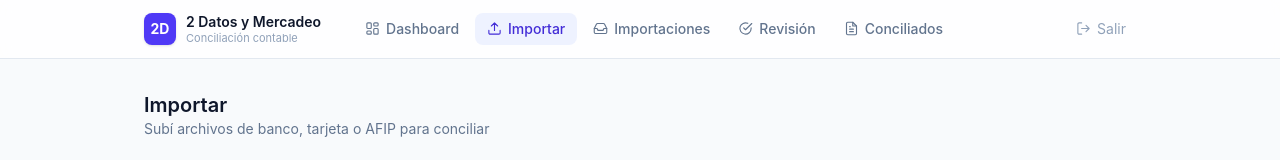
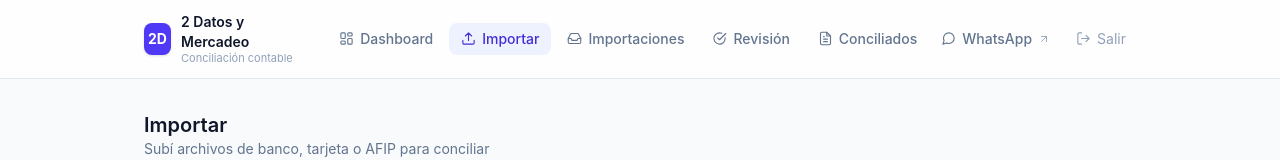
Before and after one commit to leo15794/contabilidaddatos, a Next.js app: page /import in a window 1280 px wide. Shown: the top 160 px of the page. Built offline with nearby package versions, Linux system fonts and the light colour scheme; no server answers.

Commit message:
feat: boton al dashboard de OpenWA en el menu (condicional a NEXT_PUBLIC_OPENWA_URL)

```diff
--- a/src/components/nav-bar.tsx
+++ b/src/components/nav-bar.tsx
@@ -3,7 +3,16 @@
 import Link from "next/link";
 import { usePathname } from "next/navigation";
 import { logoutAction } from "@/lib/auth/actions";
-import { IconLayoutDashboard, IconUpload, IconCheckCircle, IconFileText, IconInbox, IconLogOut } from "./icons";
+import {
+  IconLayoutDashboard,
+  IconUpload,
+  IconCheckCircle,
+  IconFileText,
+  IconInbox,
+  IconMessageCircle,
+  IconLogOut,
+  IconArrowUpRight,
+} from "./icons";
 
 const LINKS = [
   { href: "/dashboard", label: "Dashboard", icon: IconLayoutDashboard },
@@ -12,6 +21,13 @@ const LINKS = [
   { href: "/review", label: "Revisión", icon: IconCheckCircle },
   { href: "/conciliados", label: "Conciliados", icon: IconFileText },
 ];
+
+// Link al dashboard de OpenWA (el gateway de WhatsApp self-hosted, ver
+// openwa/ y la sección "Agente de WhatsApp" del README) — vive en el VPS,
+// no en esta app, así que es un link externo, no una ruta de Next. Solo
+// aparece si está configurado; si todavía no se levantó el VPS, no se
+// muestra un botón roto.
+const OPENWA_URL = process.env.NEXT_PUBLIC_OPENWA_URL;
 
 export function NavBar() {
   const pathname = usePathname();
@@ -50,6 +66,20 @@ export function NavBar() {
             })}
           </nav>
         </div>
+        <div className="flex items-center gap-1">
+          {OPENWA_URL && (
+            <a
+              href={OPENWA_URL}
+              target="_blank"
+              rel="noopener noreferrer"
+              className="flex items-center gap-1.5 rounded-lg px-3 py-1.5 text-sm font-medium text-slate-500 transition-colors hover:bg-slate-100 hover:text-slate-900"
+              title="Abrir el dashboard de OpenWA (gestión de la sesión de WhatsApp)"
+            >
+              <IconMessageCircle width={15} height={15} />
+              WhatsApp
+              <IconArrowUpRight width={12} height={12} className="text-slate-400" />
+            </a>
+          )}
           <form action={logoutAction}>
             <button
               type="submit"
@@ -60,6 +90,7 @@ export function NavBar() {
             </button>
           </form>
         </div>
+      </div>
     </header>
   );
 }
```
Also changed, not shown: 1 other file (tests, documents, lock files or other folders). Lines whose indentation alone changed are shown as unchanged.
